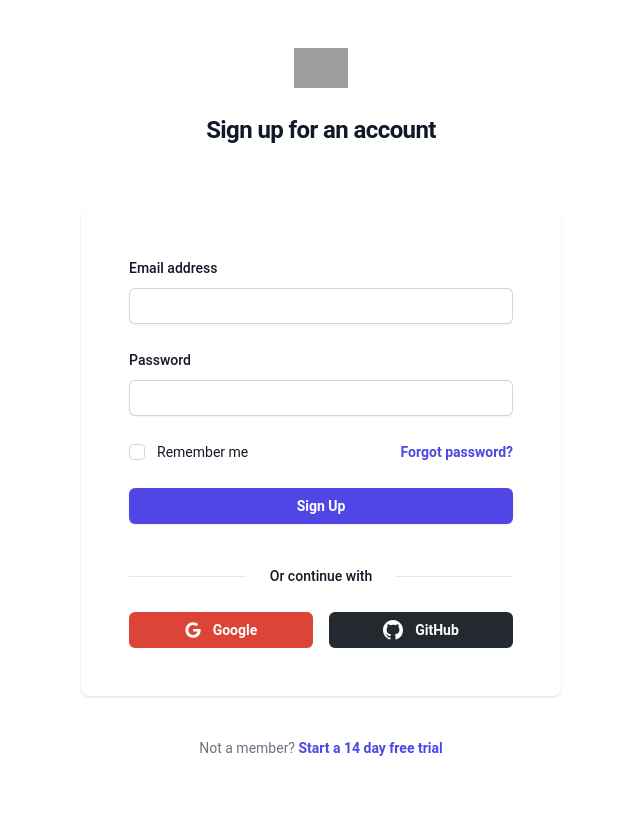
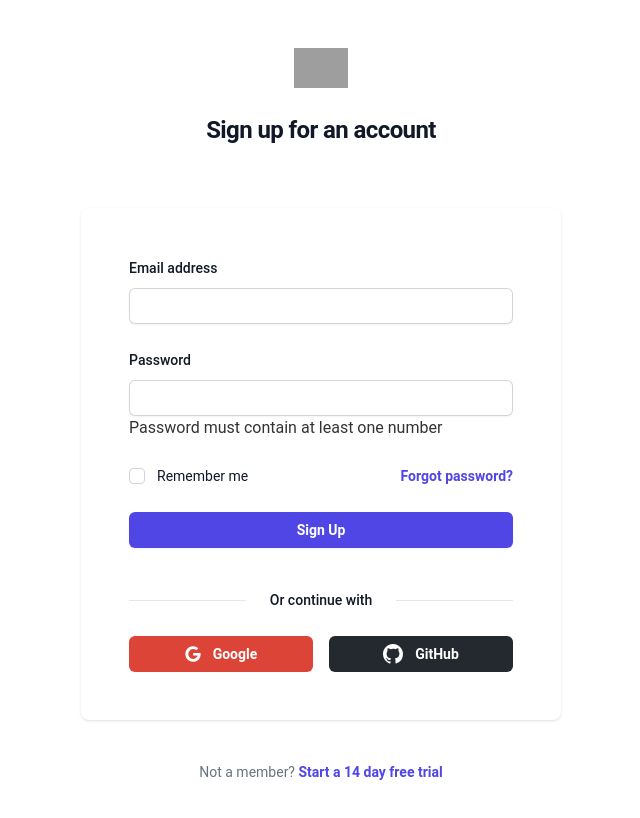
Before and after one commit to LKPcode/CITELY.AI, a Vue app: page /register in a window 1280 px wide. Shown: the top 818 px of the page, without its empty margins (319-959 px from the left). Built offline with nearby package versions, Linux system fonts and the light colour scheme; grey boxes are pictures that could not be loaded.

Commit message:
Google Auth and pass requirements in registering

```diff
--- a/src/api/authentication_api.ts
+++ b/src/api/authentication_api.ts
@@ -30,6 +30,7 @@ const login = async (email: string, password: string) => {
     return { data, error };
 }
 
+//Get User
 async function getUser(next) {
     localUser = await supabase.auth.getSession();
       if ( localUser.data.session == null) {
@@ -41,10 +42,29 @@ async function getUser(next) {
      localUser.data.session = temp;
   }
 
+
+// google Authentication
+
+  async function googleAuth() {
+    const { data, error } = await supabase.auth.signInWithOAuth({
+        provider: 'google',
+        options: {
+          redirectTo: 'http://localhost:5173/workspace/0/chat/0'
+        }
+      })
+
+    if (error) throw error;
+
+    return {data,error}
+  }
+
+
+
 export default {
     register,
     login,
     localUser,
     temp,
-    getUser
+    getUser,
+    googleAuth
 }
--- a/src/views/Login.vue
+++ b/src/views/Login.vue
@@ -49,12 +49,12 @@
           </div>
 
           <div class="mt-6 grid grid-cols-2 gap-4">
-            <a href="#" class="flex w-full items-center justify-center gap-3 rounded-md bg-[#DB4437] px-2 py-1.5 text-white focus-visible:outline focus-visible:outline-2 focus-visible:outline-offset-2 focus-visible:outline-[#1D9BF0]">
+            <div @click="authentication_api.googleAuth"  class="flex w-full items-center justify-center gap-3 rounded-md bg-[#DB4437] px-2 py-1.5 text-white focus-visible:outline focus-visible:outline-2 focus-visible:outline-offset-2 focus-visible:outline-[#1D9BF0]">
               <svg class="w-4 h-4" aria-hidden="true" focusable="false" data-prefix="fab" data-icon="google" role="img" xmlns="http://www.w3.org/2000/svg" viewBox="0 0 488 512">
                 <path fill="currentColor" d="M488 261.8C488 403.3 391.1 504 248 504 110.8 504 0 393.2 0 256S110.8 8 248 8c66.8 0 123 24.5 166.3 64.9l-67.5 64.9C258.5 52.6 94.3 116.6 94.3 256c0 86.5 69.1 156.6 153.7 156.6 98.2 0 135-70.4 140.8-106.9H248v-85.3h236.1c2.3 12.7 3.9 24.9 3.9 41.4z"></path>
               </svg>
               <span class="text-sm font-semibold leading-6">Google</span>
-            </a>
+            </div>
 
             <a href="#" class="flex w-full items-center justify-center gap-3 rounded-md bg-[#24292F] px-3 py-1.5 text-white focus-visible:outline focus-visible:outline-2 focus-visible:outline-offset-2 focus-visible:outline-[#24292F]">
               <svg class="h-5 w-5" aria-hidden="true" fill="currentColor" viewBox="0 0 20 20">
--- a/src/views/Register.vue
+++ b/src/views/Register.vue
@@ -15,14 +15,15 @@
                 <input v-model="credentials.email" id="email" name="email" type="email" autocomplete="email" required class="block w-full rounded-md border-0 py-1.5 text-gray-900 shadow-sm ring-1 ring-inset ring-gray-300 placeholder:text-gray-400 focus:ring-2 focus:ring-inset focus:ring-indigo-600 sm:text-sm sm:leading-6" />
               </div>
             </div>
-
             <div>
               <label for="password" class="block text-sm font-medium leading-6 text-gray-900">Password</label>
               <div class="mt-2">
                 <input v-model="credentials.password" id="password" name="password" type="password" autocomplete="current-password" required class="block w-full rounded-md border-0 py-1.5 text-gray-900 shadow-sm ring-1 ring-inset ring-gray-300 placeholder:text-gray-400 focus:ring-2 focus:ring-inset focus:ring-indigo-600 sm:text-sm sm:leading-6" />
               </div>
+              <div v-if="passwordError" class="error">
+              {{ passwordError }}
             </div>
-
+            </div>
             <div class="flex items-center justify-between">
               <div class="flex items-center">
                 <input id="remember-me" name="remember-me" type="checkbox" class="h-4 w-4 rounded border-gray-300 text-indigo-600 focus:ring-indigo-600" />
@@ -49,11 +50,11 @@
               </div>
             </div>
 
-            <div class="mt-6 grid grid-cols-2 gap-4">
-              <a href="#" class="flex w-full items-center justify-center gap-3 rounded-md bg-[#DB4437] px-2 py-1.5 text-white focus-visible:outline focus-visible:outline-2 focus-visible:outline-offset-2 focus-visible:outline-[#1D9BF0]">
+            <div  class="mt-6 grid grid-cols-2 gap-4">
+              <div @click="authentication_api.googleAuth"  class="flex w-full items-center justify-center gap-3 rounded-md bg-[#DB4437] px-2 py-1.5 text-white focus-visible:outline focus-visible:outline-2 focus-visible:outline-offset-2 focus-visible:outline-[#1D9BF0]">
                 <svg class=" w-4 h-4" aria-hidden="true" focusable="false" data-prefix="fab" data-icon="google" role="img" xmlns="http://www.w3.org/2000/svg" viewBox="0 0 488 512"><path fill="currentColor" d="M488 261.8C488 403.3 391.1 504 248 504 110.8 504 0 393.2 0 256S110.8 8 248 8c66.8 0 123 24.5 166.3 64.9l-67.5 64.9C258.5 52.6 94.3 116.6 94.3 256c0 86.5 69.1 156.6 153.7 156.6 98.2 0 135-70.4 140.8-106.9H248v-85.3h236.1c2.3 12.7 3.9 24.9 3.9 41.4z"></path></svg>
                 <span class="text-sm font-semibold leading-6">Google</span>
-              </a>
+              </div>
 
               <a href="#" class="flex w-full items-center justify-center gap-3 rounded-md bg-[#24292F] px-3 py-1.5 text-white focus-visible:outline focus-visible:outline-2 focus-visible:outline-offset-2 focus-visible:outline-[#24292F]">
                 <svg class="h-5 w-5" aria-hidden="true" fill="currentColor" viewBox="0 0 20 20">
@@ -76,19 +77,52 @@
 
 <script lang="ts" setup>
 import authentication_api from '../api/authentication_api.ts'
-import { ref } from 'vue'
+import { ref, computed } from 'vue'
 // import router
 import { useRouter } from 'vue-router'
+
+let meetsRequir = false;
 
 const credentials = ref({
   email: '',
   password: ''
 })
 
+const passwordError = computed(() => {
+  meetsRequir = false;
+
+  if (!/[0-9]/.test(credentials.value.password)) {
+    meetsRequir = false;
+    return 'Password must contain at least one number'
+  }
+  if (!/[A-Z]/.test(credentials.value.password)) {
+    meetsRequir = false;
+    return 'Password must contain at least one capital letter'
+  }
+  if (!/[^A-Za-z0-9]/.test(credentials.value.password)) {
+    meetsRequir = false;
+    return 'Password must contain at least one special character'
+  }
+  if (credentials.value.password.length < 8) {
+    meetsRequir = false;
+    return 'Password must be at least 8 characters long'
+  }
+  else {
+    meetsRequir = true;
+    return ''
+  }
+})
+
+
+
 // Register Function
 const router = useRouter()
 const register = async () => {
   try {
+    const passwordRegex = /^(?=.*[a-z])(?=.*[A-Z])(?=.*\d)(?=.*[@$!%*?&])[A-Za-z\d@$!%*?&]{8,80}$/;
+    if (!passwordRegex.test(credentials.value.password)) {
+      throw new Error('Password must contain at least one uppercase letter, one lowercase letter, one number, and one special character, and be at least 8 characters long.');
+    }
     const response = await authentication_api.register(credentials.value.email, credentials.value.password);
     console.log(response)
     router.push('/workspace/0/chat/0')
@@ -97,4 +131,5 @@ const register = async () => {
   }
 }
 
+
 </script>
```
